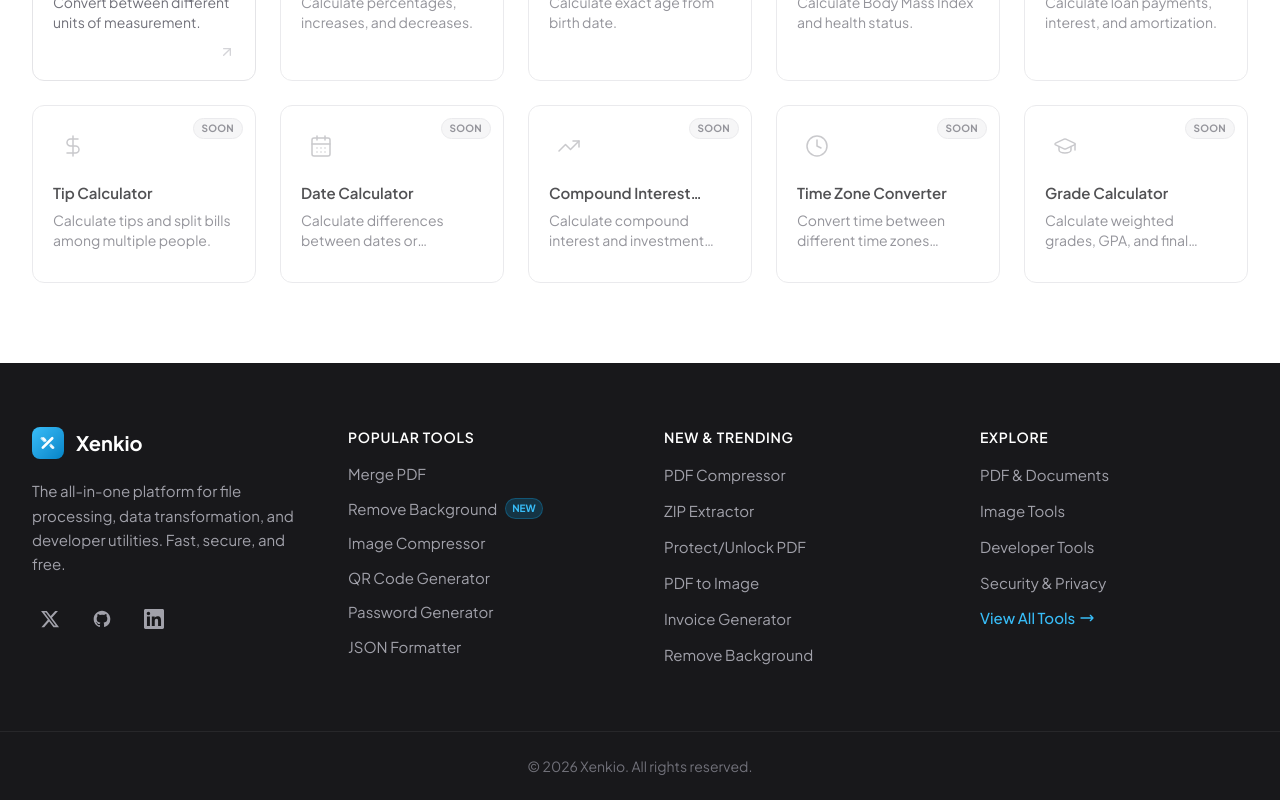
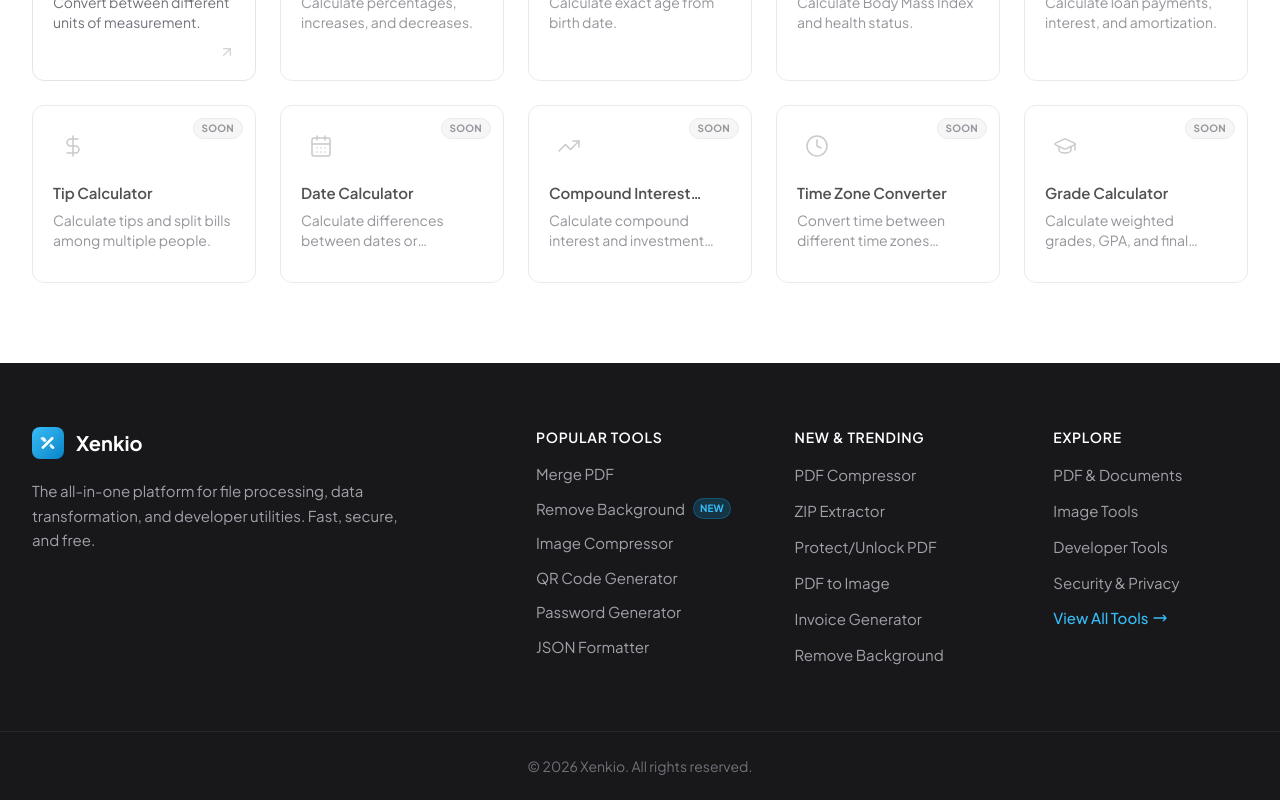
Before and after one commit to irham3/xenkio, a Next.js app: page / in a window 1280 px wide. Shown: the part 5863-6663 px from the top of the page. Built offline with nearby package versions, Linux system fonts and the light colour scheme.

Commit message:
style: remove social media and relayouting footer

```diff
--- a/src/components/layout/footer.tsx
+++ b/src/components/layout/footer.tsx
@@ -10,9 +10,9 @@ export function Footer() {
     <footer className="bg-gray-900 text-gray-300">
       {/* Main footer content */}
       <div className="mx-auto max-w-7xl px-4 sm:px-6 lg:px-8 py-16">
-        <div className="grid grid-cols-2 md:grid-cols-4 gap-8 lg:gap-12">
+        <div className="flex flex-col md:flex-row md:justify-between gap-12 lg:gap-20">
           {/* Brand column */}
-          <div className="col-span-2 md:col-span-1">
+          <div className="max-w-sm">
             <Link href="/" className="flex items-center gap-3 mb-5">
               <div className="flex items-center justify-center w-8 h-8 rounded-lg bg-linear-to-br from-primary-400 to-primary-600">
                 <XenkioLogo className="w-4 h-4 text-white" />
@@ -22,45 +22,10 @@ export function Footer() {
             <p className="text-gray-400 text-[15px] leading-relaxed mb-6">
               The all-in-one platform for file processing, data transformation, and developer utilities. Fast, secure, and free.
             </p>
-
-            {/* Social links */}
-            <div className="flex items-center gap-4">
-              <a
-                href="https://twitter.com/xenkio"
-                target="_blank"
-                rel="noopener noreferrer"
-                className="p-2 text-gray-400 hover:text-white hover:bg-gray-800 rounded-lg transition-colors"
-                aria-label="Twitter"
-              >
-                <svg className="w-5 h-5" fill="currentColor" viewBox="0 0 24 24">
-                  <path d="M18.244 2.25h3.308l-7.227 8.26 8.502 11.24H16.17l-5.214-6.817L4.99 21.75H1.68l7.73-8.835L1.254 2.25H8.08l4.713 6.231zm-1.161 17.52h1.833L7.084 4.126H5.117z" />
-                </svg>
-              </a>
-              <a
-                href="https://github.com/xenkio"
-                target="_blank"
-                rel="noopener noreferrer"
-                className="p-2 text-gray-400 hover:text-white hover:bg-gray-800 rounded-lg transition-colors"
-                aria-label="GitHub"
-              >
-                <svg className="w-5 h-5" fill="currentColor" viewBox="0 0 24 24">
-                  <path fillRule="evenodd" clipRule="evenodd" d="M12 2C6.477 2 2 6.484 2 12.017c0 4.425 2.865 8.18 6.839 9.504.5.092.682-.217.682-.483 0-.237-.008-.868-.013-1.703-2.782.605-3.369-1.343-3.369-1.343-.454-1.158-1.11-1.466-1.11-1.466-.908-.62.069-.608.069-.608 1.003.07 1.531 1.032 1.531 1.032.892 1.53 2.341 1.088 2.91.832.092-.647.35-1.088.636-1.338-2.22-.253-4.555-1.113-4.555-4.951 0-1.093.39-1.988 1.029-2.688-.103-.253-.446-1.272.098-2.65 0 0 .84-.27 2.75 1.026A9.564 9.564 0 0112 6.844c.85.004 1.705.115 2.504.337 1.909-1.296 2.747-1.027 2.747-1.027.546 1.379.202 2.398.1 2.651.64.7 1.028 1.595 1.028 2.688 0 3.848-2.339 4.695-4.566 4.943.359.309.678.92.678 1.855 0 1.338-.012 2.419-.012 2.747 0 .268.18.58.688.482A10.019 10.019 0 0022 12.017C22 6.484 17.522 2 12 2z" />
-                </svg>
-              </a>
-              <a
-                href="https://linkedin.com/company/xenkio"
-                target="_blank"
-                rel="noopener noreferrer"
-                className="p-2 text-gray-400 hover:text-white hover:bg-gray-800 rounded-lg transition-colors"
-                aria-label="LinkedIn"
-              >
-                <svg className="w-5 h-5" fill="currentColor" viewBox="0 0 24 24">
-                  <path d="M20.447 20.452h-3.554v-5.569c0-1.328-.027-3.037-1.852-3.037-1.853 0-2.136 1.445-2.136 2.939v5.667H9.351V9h3.414v1.561h.046c.477-.9 1.637-1.85 3.37-1.85 3.601 0 4.267 2.37 4.267 5.455v6.286zM5.337 7.433c-1.144 0-2.063-.926-2.063-2.065 0-1.138.92-2.063 2.063-2.063 1.14 0 2.064.925 2.064 2.063 0 1.139-.925 2.065-2.064 2.065zm1.782 13.019H3.555V9h3.564v11.452zM22.225 0H1.771C.792 0 0 .774 0 1.729v20.542C0 23.227.792 24 1.771 24h20.451C23.2 24 24 23.227 24 22.271V1.729C24 .774 23.2 0 22.222 0h.003z" />
-                </svg>
-              </a>
-            </div>
           </div>
 
+          {/* Links Columns */}
+          <div className="grid grid-cols-2 sm:grid-cols-3 gap-8 lg:gap-16">
             {/* Popular Tools */}
             <div>
               <h3 className="text-sm font-semibold text-white uppercase tracking-wider mb-4">
@@ -142,6 +107,7 @@ export function Footer() {
             </div>
           </div>
         </div>
+      </div>
 
       {/* Bottom bar */}
       <div className="border-t border-gray-800">
```
Lines whose indentation alone changed are shown as unchanged.
